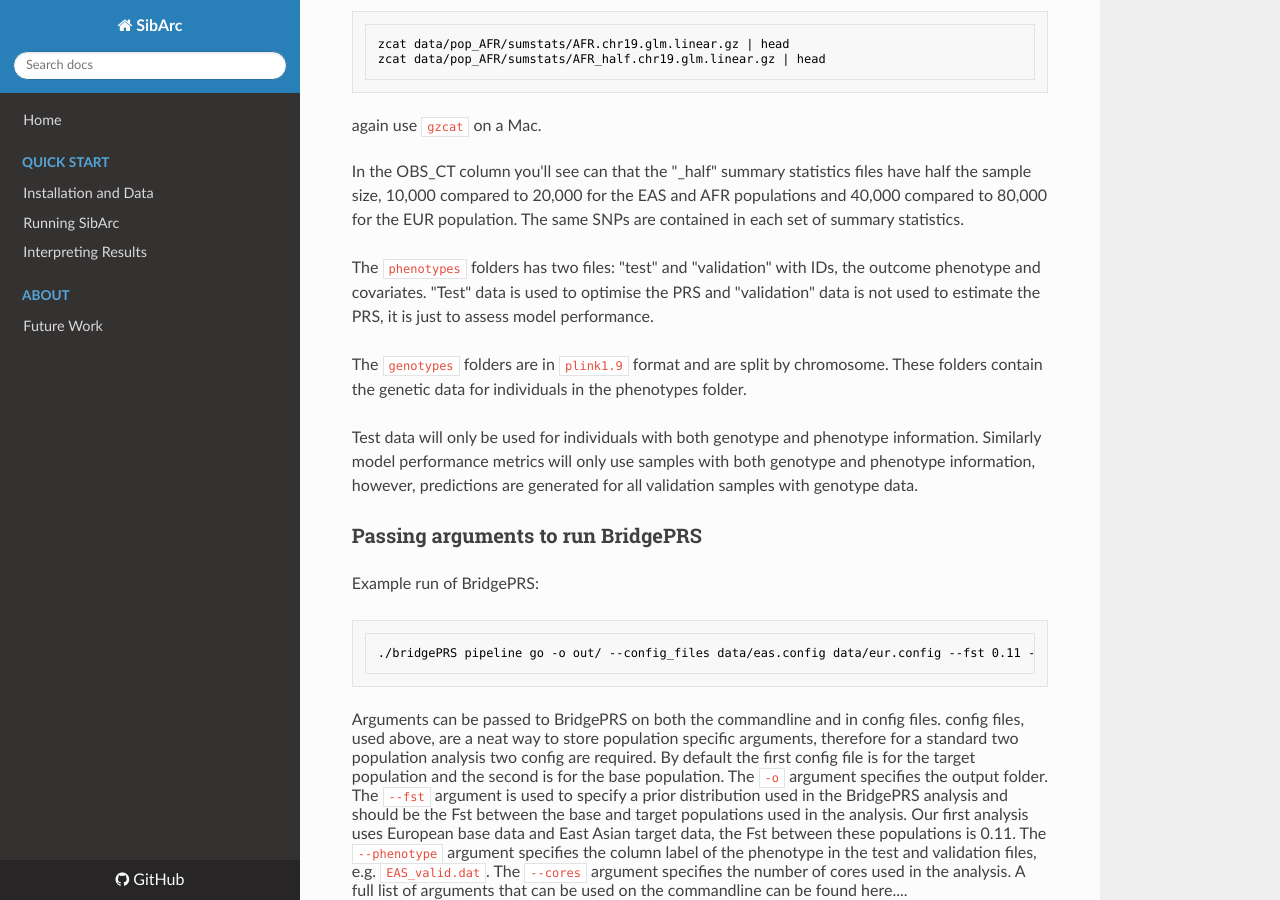
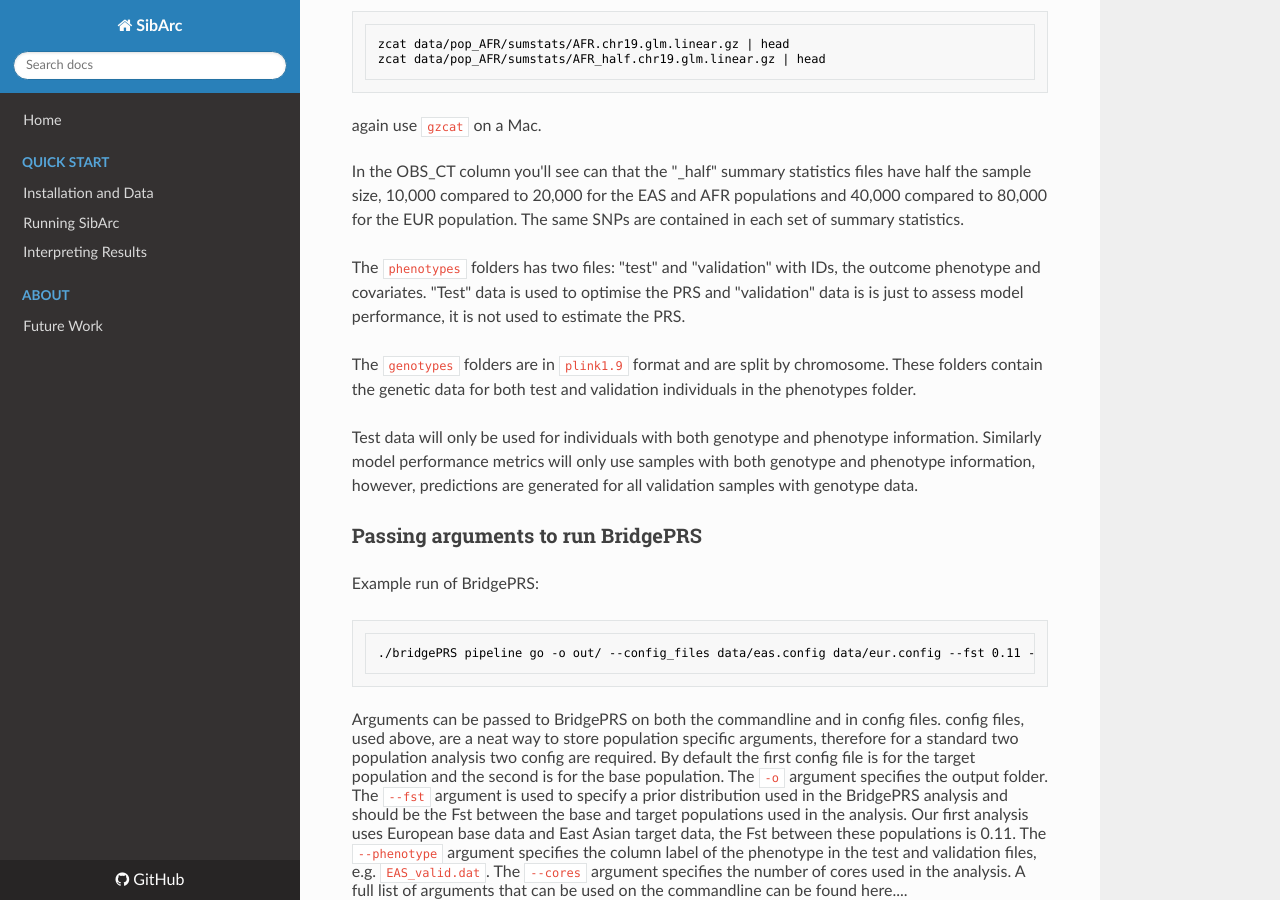
Before and after one commit to tadesouaiaia/sibArc-website, an MkDocs documentation site: the page built from docs/workshop_practical_clive.docx.md, in a window 1280 px wide and 900 px high, scrolled down 1522 px. Built offline with MkDocs 1.6.1, drawn with Linux system fonts in a browser that asks for light colours; comment, search, counter and statistics services are not loaded.

Commit message:
Update workshop_practical_clive.docx.md

```diff
--- a/docs/workshop_practical_clive.docx.md
+++ b/docs/workshop_practical_clive.docx.md
@@ -75,11 +75,11 @@ EUR population. The same SNPs are contained in each set of summary statistics.
 
 The `phenotypes` folders has two files: "test" and "validation" with
 IDs, the outcome phenotype and covariates. "Test" data is used to
-optimise the PRS and "validation" data is not used to estimate the
-PRS, it is just to assess model performance.
+optimise the PRS and "validation" data is is just to assess model performance,
+it is not used to estimate the PRS.
 
 The `genotypes` folders are in `plink1.9` format and are split by
-chromosome. These folders contain the genetic data for individuals in
+chromosome. These folders contain the genetic data for both test and validation individuals in
 the phenotypes folder.
 
 Test data will only be used for individuals with both genotype and phenotype
```
